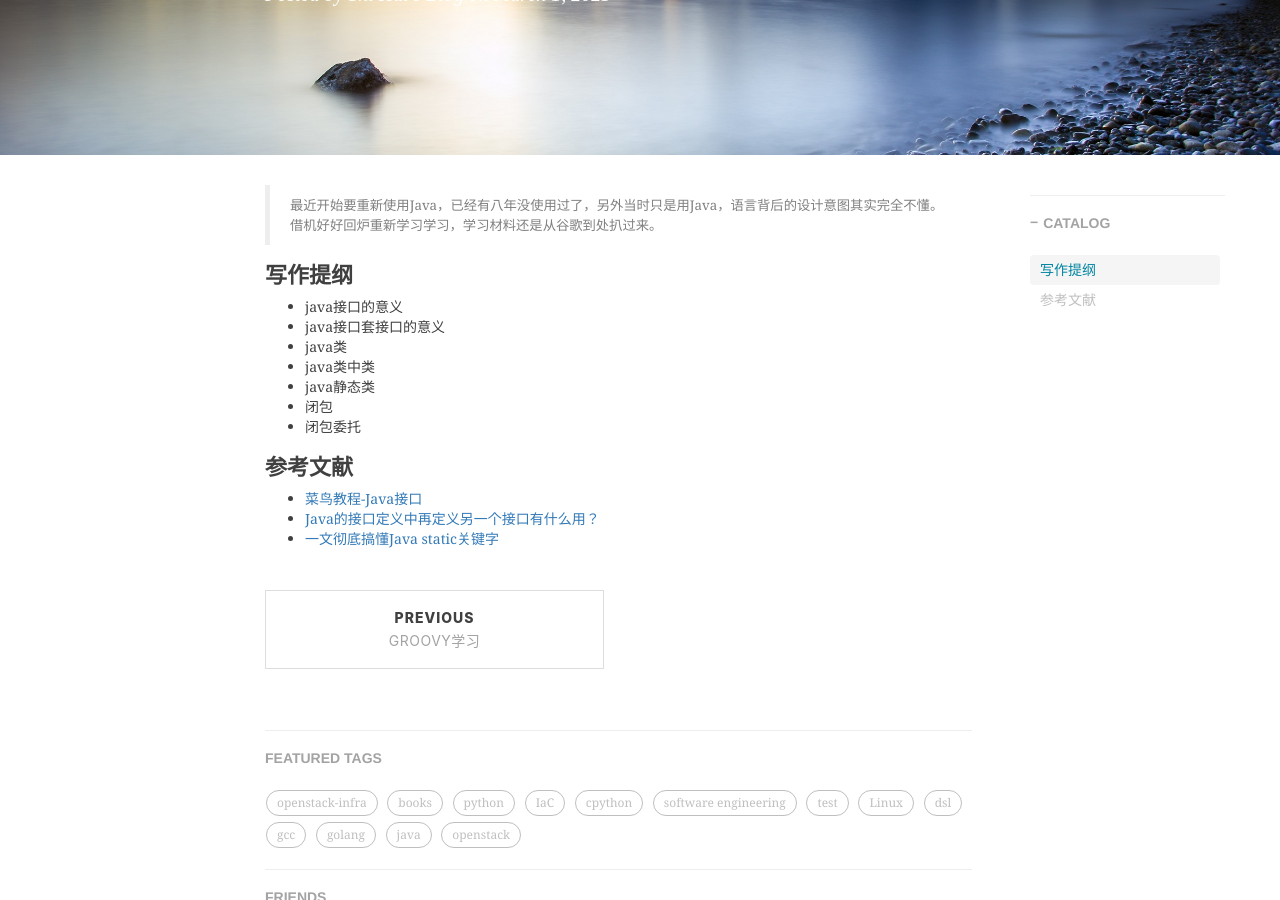
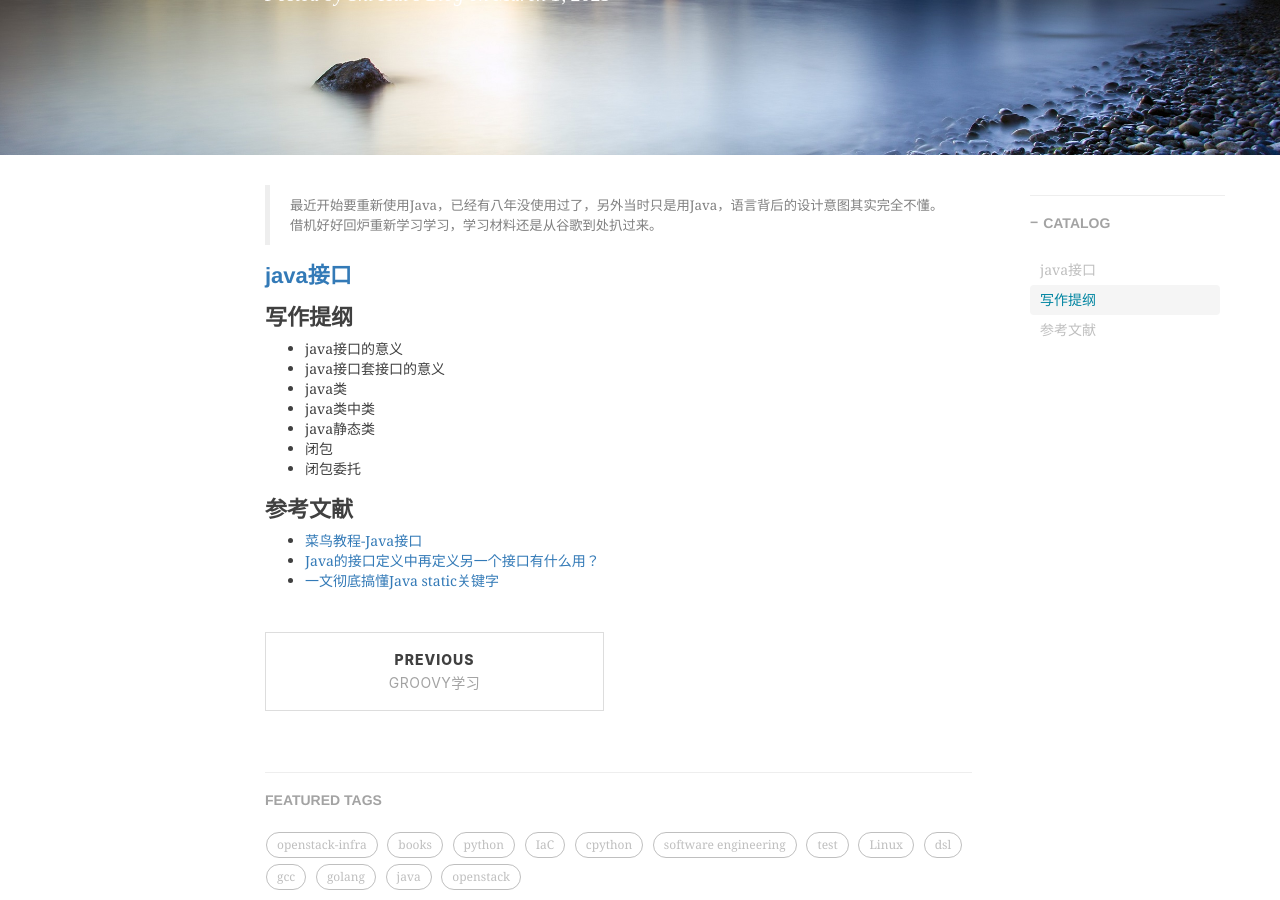
Before and after one commit to shihai1991/shihai1991.github.io, a Jekyll site: the page built from _posts/2023-03-01-java接口学习.md, in a window 1280 px wide and 900 px high, scrolled down 300 px. Built offline with Jekyll 4.4.1, drawn with Linux system fonts in a browser that asks for light colours; nearby versions of some CDN libraries; comment, search, counter and statistics services are not loaded.

Commit message:
Update 2023-03-01-java接口学习.md

```diff
--- a/_posts/2023-03-01-java接口学习.md
+++ b/_posts/2023-03-01-java接口学习.md
@@ -10,6 +10,8 @@ time: '2023.03.14 14:21:00'
 ---
 > 最近开始要重新使用Java，已经有八年没使用过了，另外当时只是用Java，语言背后的设计意图其实完全不懂。
 > 借机好好回炉重新学习学习，学习材料还是从谷歌到处扒过来。
+
+# [java接口](https://docs.oracle.com/javase/tutorial/java/IandI/createinterface.html)
 
 # 写作提纲
 - java接口的意义
```
